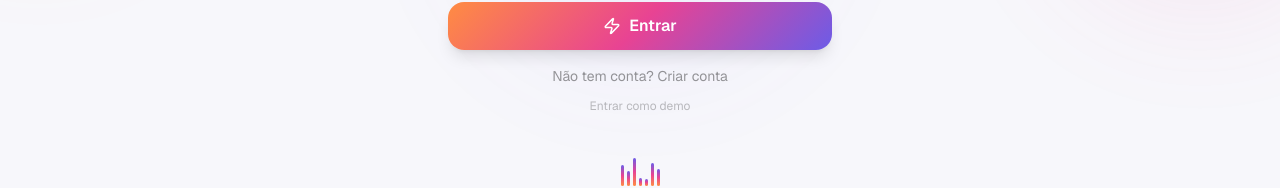
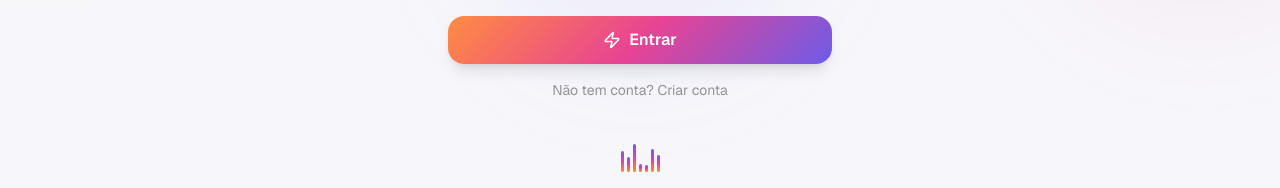
Before and after one commit to santleonardo/Zoada, a Next.js app: page / in a window 1280 px wide. Shown: the part 507-695 px from the top of the page. Built offline with nearby package versions, Linux system fonts and the light colour scheme.

Commit message:
Add files via upload

```diff
--- a/src/components/zoada/LoginScreen.tsx
+++ b/src/components/zoada/LoginScreen.tsx
@@ -61,9 +61,8 @@ const LoginScreen: React.FC = () => {
         created_at: data.created_at,
       }, data.token);
     } catch {
-      // Erro de rede de verdade (backend inacessível) — aqui sim faz
-      // sentido oferecer o modo demo, mas avisando o usuário.
-      setError('Não foi possível conectar ao servidor. Tente novamente ou use o modo demo.');
+      // Erro de rede de verdade (backend inacessível).
+      setError('Não foi possível conectar ao servidor. Tente novamente mais tarde.');
     } finally {
       setLoading(false);
     }
@@ -113,16 +112,6 @@ const LoginScreen: React.FC = () => {
     } finally {
       setLoading(false);
     }
-  };
-
-  const handleDemoLogin = () => {
-    setEmail('demo@zoada.com');
-    setPassword('demo123');
-    setLoading(true);
-    setTimeout(() => {
-      setUser(DEMO_USER, null);
-      setLoading(false);
-    }, 500);
   };
 
   const handleSubmit = () => {
@@ -222,13 +211,6 @@ const LoginScreen: React.FC = () => {
           {mode === 'login' ? 'Não tem conta? Criar conta' : 'Já tem conta? Fazer login'}
         </button>
 
-        <button
-          onClick={handleDemoLogin}
-          className="w-full text-center text-black/25 text-xs hover:text-black/40 transition-colors py-1 mt-1"
-        >
-          Entrar como demo
-        </button>
-
         {/* Equalizer decoration */}
         <div className="flex justify-center mt-10">
           <Equalizer barCount={7} height={28} barWidth={3} gap={3} />
```
